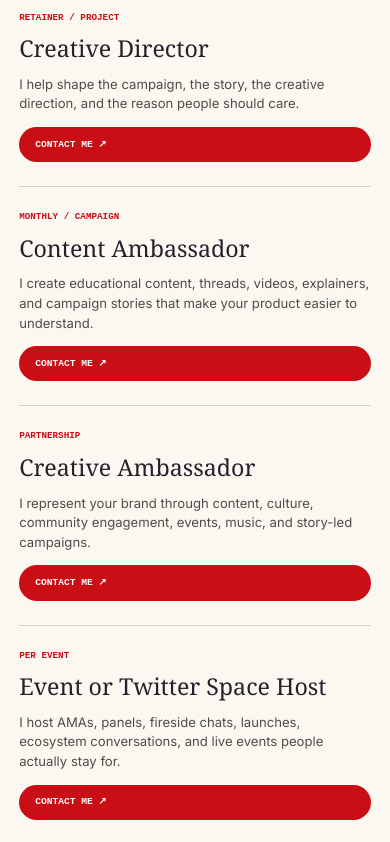
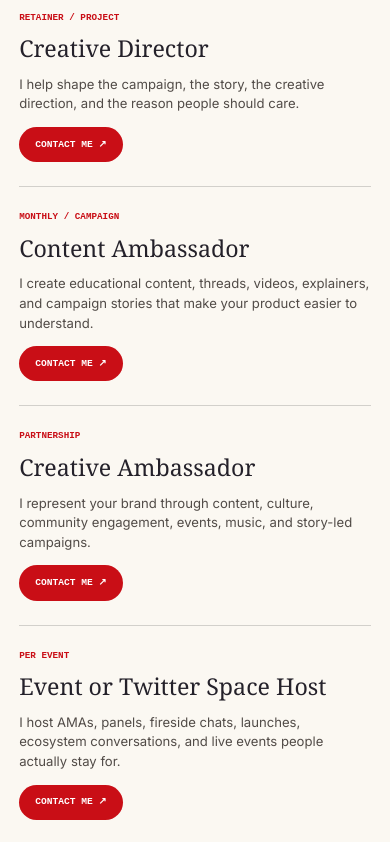
Before and after one commit to Thee-Web3-Qing/My-Portfolio, a React (Vite) app: page /hire in a window 390 px wide. Shown: the part 4460-5302 px from the top of the page. Built offline with nearby package versions, Linux system fonts and the light colour scheme.

Commit message:
Polish responsive hire actions

```diff
--- a/src/portfolioClay.css
+++ b/src/portfolioClay.css
@@ -685,12 +685,13 @@
   .hire-service-grid { grid-template-columns:1fr; }
   .hire-service-card { min-height:230px; }
   .hire-role-row { grid-template-columns:1fr;gap:.8rem;padding:1.5rem 0; }
-  .hire-role-row button { justify-self:start; }
+  .hire-role-row > a { justify-self:start; }
   .hire-consultations { padding:4rem 1.2rem; }
   .hire-consult-grid { grid-template-columns:1fr; }
   .hire-consult-card { min-height:300px; }
   .hire-packages { padding:4rem 1.2rem;gap:2.5rem; }
   .hire-package-grid { grid-template-columns:1fr; }
+  .hire-package-card.is-featured { transform:none; }
   .hire-package-card.is-featured { transform:none; }
 }
 
```
